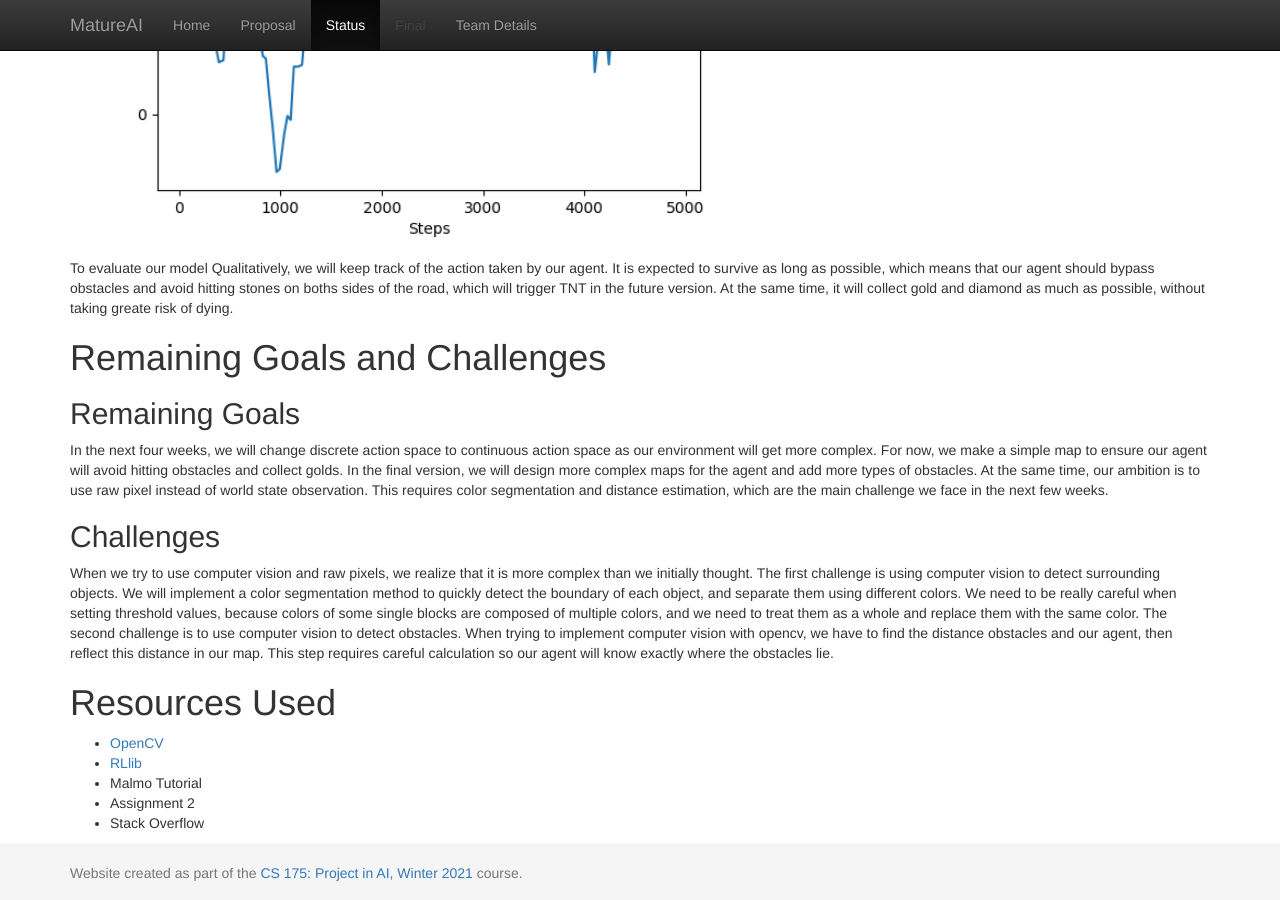
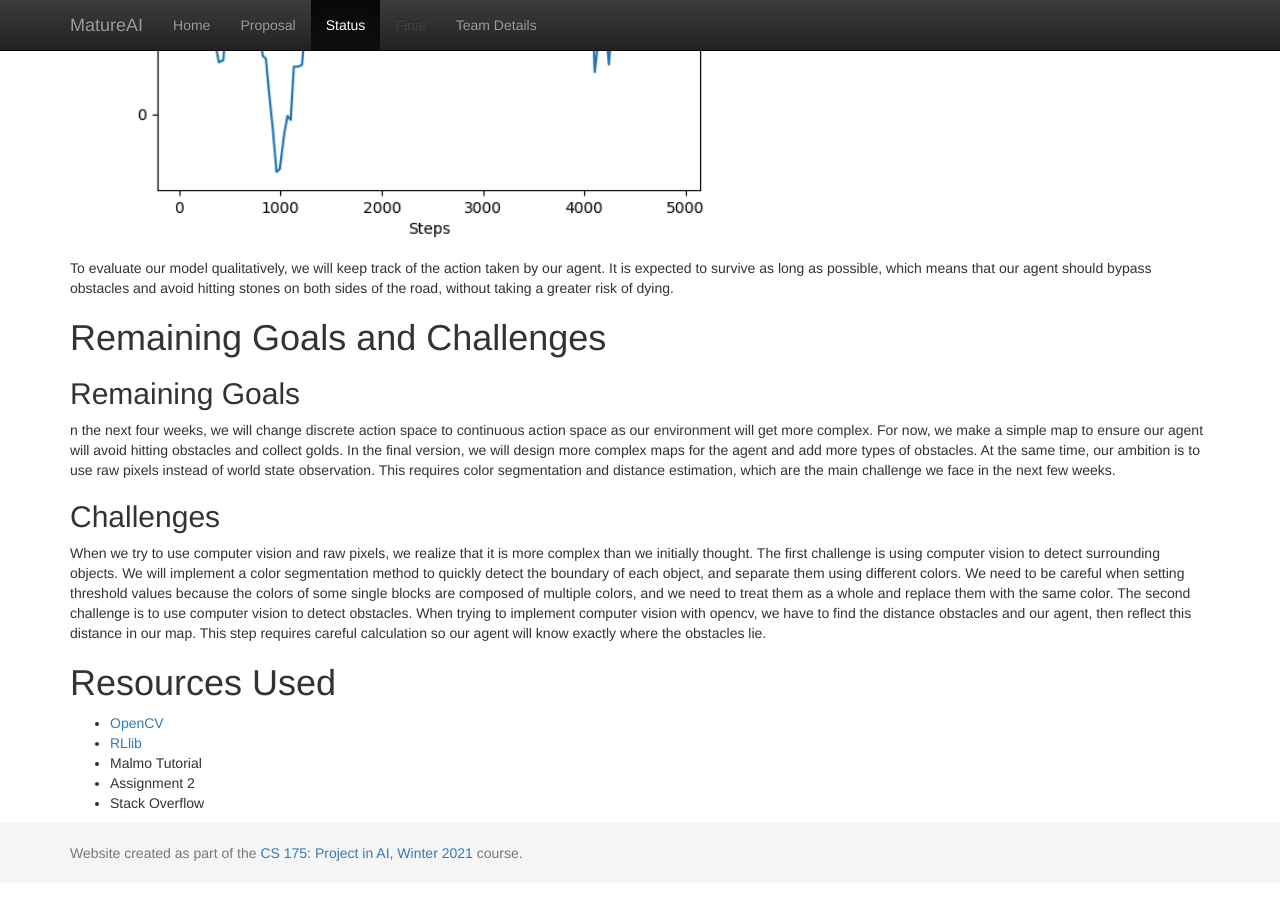
Before and after one commit to LeoLuo0320/MatureAI, a Jekyll site: the page built from docs/status.md, in a window 1280 px wide and 900 px high, scrolled down 1677 px. Built offline with Jekyll 4.4.1, drawn with Linux system fonts in a browser that asks for light colours; some of the changed text lies outside the part shown.

Commit message:
minor grammar fix

```diff
--- a/docs/status.md
+++ b/docs/status.md
@@ -4,15 +4,18 @@
 ---
 
 # Project Summary
-MatureAI is a survival game. The goal of this project is training our agent to survive as long as possible and collect as many rewards as it can. We are inspired by the game Temple Run and would like to design a much more complex AI runner project with the help of deep Q-Learning algorithm.
-Our agent needs to collect golds and diamonds while running. When collecting rewards, it also needs to bypass obstacles and not to hit stones on both sides of the road. In the future, we will use Redstone circuitry to create explosion and destroy the road as punishment. At the same time, we will give our agent surviving time reward for moving forward.
+
+MatureAI is a survival game. The goal of this project is to train our agent to survive as long as possible and collects as many rewards as it can. We are inspired by the game Temple Run and would like to design a much more complex AI runner project with the help of the deep Q-Learning algorithm.  Our agent needs to collect golds and diamonds while running. When collecting rewards, our agent needs to bypass obstacles and not hit stones on both sides of the road. We are using use Redstone circuitry to create explosions and destroy the road as time goes by. At the same time, we will give our agent surviving time reward for moving forward.
+
+
 
 # Approach
-Since the environment is fast and the model is not too large, we use PPO trainer with default parameters from rllib for reinforcement learning. The trainer class helps us train, checkpoint model, and compute actions. Please see the image attached below as a reference of how the trainer works.
+
+Since the environment is fast and the model is not too large, we use PPO trainer with default parameters from rllib for reinforcement learning. The trainer class helps us train, checkpoint model, and compute actions. Please see the image attached below as a reference to how the trainer works.
 
 <img width="700" alt="ppo trainer - graph" src="rllib.png">
 
-Each observation is a NumPy array of size 5 X 5 X 2. When facing a gate, the agent will either open it or make it remain locked. Our goal is to train our agent to open the gate each time it encounters one. If it does not open it, he might not be able to move forward and will trigger TNT as he stays in a certain area for a long time.
+Each observation is a NumPy array of size 5 X 5 X 2. When facing a gate, the agent will either open it or make it remain locked. Our goal is to train our agent to open the gate each time it encounters one. If our agent did not open the gate, he might not be able to move forward and will trigger TNT as he stays in a certain area for a long time.
 
 #### Action Space
 The action space is similar to that from assignment2, and we use discrete action space for now, as the environment is straightforward and simple. The use 1 in action space is to open the gate, so our agent will be able to move forward.
@@ -47,18 +50,15 @@
 
 <img width="700" alt="reward-graph" src="reward.png">
 
-To evaluate our model Qualitatively, we will keep track of the action taken by our agent. It is expected to survive as long as possible, which means that our agent should bypass obstacles and avoid hitting stones on boths sides of the road, which will trigger TNT in the future version. At the same time, it will collect gold and diamond as much as possible, without taking greate risk of dying.
+To evaluate our model qualitatively, we will keep track of the action taken by our agent. It is expected to survive as long as possible, which means that our agent should bypass obstacles and avoid hitting stones on both sides of the road, without taking a greater risk of dying.
 
 # Remaining Goals and Challenges
 
 ## Remaining Goals
-In the next four weeks, we will change discrete action space to continuous action space as our environment will get more complex. For now, we make a simple map to ensure our agent will avoid hitting obstacles and collect golds. In the final version, we will design more complex maps for the agent and add more types of obstacles.
-At the same time, our ambition is to use raw pixel instead of world state observation. This requires color segmentation and distance estimation, which are the main challenge we face in the next few weeks.
+n the next four weeks, we will change discrete action space to continuous action space as our environment will get more complex. For now, we make a simple map to ensure our agent will avoid hitting obstacles and collect golds. In the final version, we will design more complex maps for the agent and add more types of obstacles.  At the same time, our ambition is to use raw pixels instead of world state observation. This requires color segmentation and distance estimation, which are the main challenge we face in the next few weeks.
 
 ## Challenges
-When we try to use computer vision and raw pixels, we realize that it is more complex than we initially thought.
-The first challenge is using computer vision to detect surrounding objects. We will implement a color segmentation method to quickly detect the boundary of each object, and separate them using different colors. We need to be really careful when setting threshold values, because colors of some single blocks are composed of multiple colors, and we need to treat them as a whole and replace them with the same color.
-The second challenge is to use computer vision to detect obstacles. When trying to implement computer vision with opencv, we have to find the distance obstacles and our agent, then reflect this distance in our map. This step requires careful calculation so our agent will know exactly where the obstacles lie.
+When we try to use computer vision and raw pixels, we realize that it is more complex than we initially thought.  The first challenge is using computer vision to detect surrounding objects. We will implement a color segmentation method to quickly detect the boundary of each object, and separate them using different colors. We need to be careful when setting threshold values because the colors of some single blocks are composed of multiple colors, and we need to treat them as a whole and replace them with the same color. The second challenge is to use computer vision to detect obstacles. When trying to implement computer vision with opencv, we have to find the distance obstacles and our agent, then reflect this distance in our map. This step requires careful calculation so our agent will know exactly where the obstacles lie.
 
 # Resources Used
 - [OpenCV](https://opencv.org/)
```
